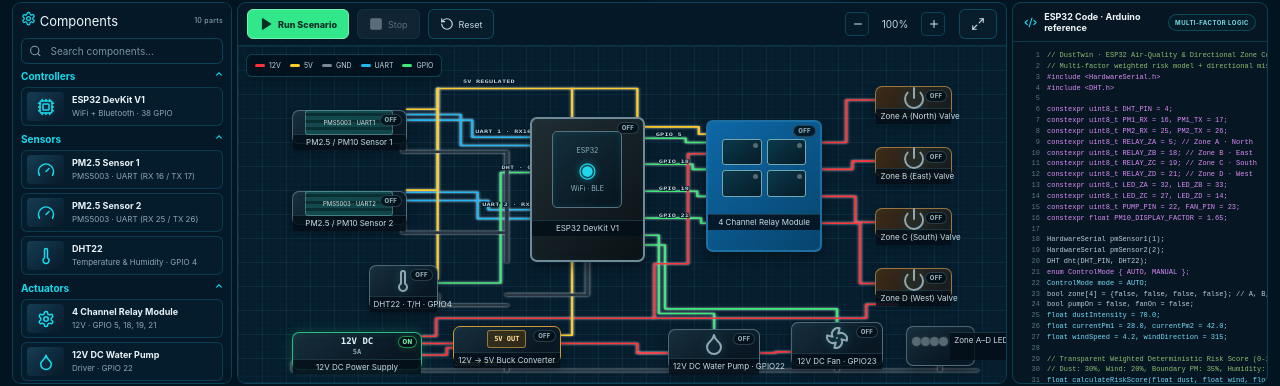
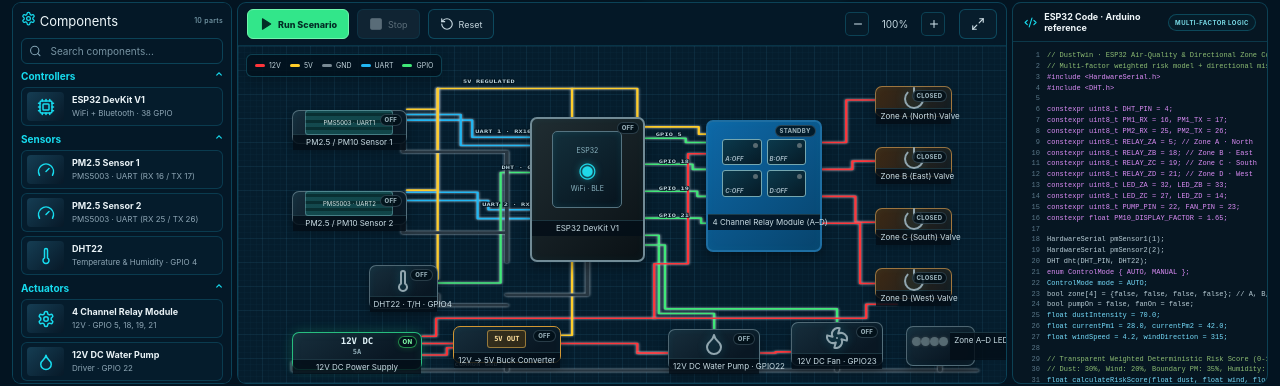
Before and after one commit to meherabmehu/DustTwin, a React (Vite) app: page /circuit-simulation in a window 1280 px wide. Shown: the part 214-600 px from the top of the page. Built offline with nearby package versions, Linux system fonts and the light colour scheme.

Commit message:
syncing the circuit hardware state

```diff
--- a/src/features/circuit-simulator/CircuitCanvas.tsx
+++ b/src/features/circuit-simulator/CircuitCanvas.tsx
@@ -14,19 +14,20 @@
   children?: ReactNode;
   active?: boolean;
   showState?: boolean;
+  stateLabel?: string;
 };
 
 const ZONE_LETTERS = ['Zone A (North)', 'Zone B (East)', 'Zone C (South)', 'Zone D (West)'];
 
-function CircuitPart({ className, icon, name, children, active = false, showState = false }: PartProps) {
+function CircuitPart({ className, icon, name, children, active = false, showState = false, stateLabel }: PartProps) {
   return (
     <div
       className={`circuit-part ${className} ${showState ? (active ? 'is-active' : 'is-inactive') : ''}`}
       data-state={showState ? (active ? 'on' : 'off') : undefined}
       role={showState ? 'img' : undefined}
-      aria-label={showState ? `${name}: ${active ? 'ON' : 'OFF'}` : undefined}
+      aria-label={showState ? `${name}: ${stateLabel ?? (active ? 'ON' : 'OFF')}` : undefined}
     >
-      {showState && <OutputStateBadge active={active} />}
+      {showState && <OutputStateBadge active={active} label={stateLabel} />}
       <div className="part-art">{children ?? icon}</div>
       <div className="part-name">{name}</div>
     </div>
@@ -97,17 +98,20 @@
         <CircuitPart
           className="relay-board"
           icon={<Settings />}
-          name="4 Channel Relay Module"
+          name="4 Channel Relay Module (A–D)"
           active={anyZoneActive}
           showState
+          stateLabel={anyZoneActive ? 'ACTIVE' : 'STANDBY'}
         >
           <span className="relay-blocks">
             {state.zones.map((active, index) => (
               <i
                 className={active ? 'relay-channel active' : 'relay-channel'}
                 key={index}
-                title={`Relay ${index + 1} (${ZONE_LETTERS[index]}): ${active ? 'ACTIVE' : 'STANDBY'}`}
-              />
+                title={`Relay ${['A', 'B', 'C', 'D'][index]} (${ZONE_LETTERS[index]}): ${active ? 'ON' : 'OFF'}`}
+              >
+                <small className="relay-tag">{['A', 'B', 'C', 'D'][index]}:{active ? 'ON' : 'OFF'}</small>
+              </i>
             ))}
           </span>
         </CircuitPart>
@@ -119,6 +123,7 @@
             name={`${ZONE_LETTERS[index]} Valve`}
             active={active}
             showState
+            stateLabel={active ? 'OPEN' : 'CLOSED'}
             key={index}
           />
         ))}
--- a/src/features/circuit-simulator/simulatorEngine.ts
+++ b/src/features/circuit-simulator/simulatorEngine.ts
@@ -280,15 +280,21 @@
 }
 
 function buildScenarioExecutionLog(state: SimulatorState): Array<{ message: string; level?: LogLevel }> {
+  const activeZoneNames = state.zones
+    .map((active, index) => (active ? `Zone ${['A', 'B', 'C', 'D'][index]}` : null))
+    .filter(Boolean) as string[];
+  const activeZonesSummary = activeZoneNames.length ? activeZoneNames.join(' + ') : 'None (Standby)';
+
   return [
     { message: `[READY] DustTwin Circuit Scenario · ${state.mode === 'auto' ? 'AUTO' : 'MANUAL'}`, level: 'info' },
     { message: `Dust Source: ${state.dustIntensity}%`, level: 'info' },
     { message: `PM Sensor 1: ${state.pm1} µg/m³ · PM Sensor 2: ${state.pm2} µg/m³`, level: 'info' },
     { message: `Temperature: ${state.temperature.toFixed(1)} °C · Humidity: ${state.humidity}% RH`, level: 'info' },
     { message: `Wind: ${state.predictedDirection} (${state.windDirection}°) ${state.windSpeed.toFixed(1)} m/s`, level: 'info' },
-    { message: `Risk Score: ${state.riskScore} · Risk Level: ${state.riskStatus}`, level: state.riskStatus === 'HIGH' || state.riskStatus === 'VERY HIGH' ? 'warning' : 'info' },
+    { message: `Risk Score: ${state.riskScore}/100 · Risk Level: ${state.riskStatus}`, level: state.riskStatus === 'HIGH' || state.riskStatus === 'VERY HIGH' ? 'warning' : 'info' },
     { message: `Predicted Direction: ${state.predictedDirection}`, level: 'info' },
     { message: `Zone A: ${state.zones[0] ? 'ACTIVE' : 'STANDBY'} · Zone B: ${state.zones[1] ? 'ACTIVE' : 'STANDBY'} · Zone C: ${state.zones[2] ? 'ACTIVE' : 'STANDBY'} · Zone D: ${state.zones[3] ? 'ACTIVE' : 'STANDBY'}`, level: state.zones.some(Boolean) ? 'success' : 'info' },
+    { message: `Action: ${state.riskStatus}, ${activeZonesSummary}, Pump ${state.pumpOn ? 'ON' : 'OFF'}, Flow ${state.requiredFlowLpm.toFixed(2)} L/min`, level: state.pumpOn ? 'success' : 'info' },
     { message: `Required Flow: ${state.requiredFlowLpm.toFixed(2)} L/min · Projected Water Use: ${state.projectedWaterL.toFixed(2)} L · Misting Duration: ${state.mistingDurationSeconds} sec`, level: 'info' },
     { message: `Pump: ${state.pumpOn ? 'ON' : 'OFF'}`, level: state.pumpOn ? 'success' : 'info' },
   ];
--- a/src/styles-circuit-polish.css
+++ b/src/styles-circuit-polish.css
@@ -27,3 +27,17 @@
 @media (min-width: 1100px) and (max-height: 820px) and (prefers-reduced-motion: reduce) {
   .circuit-board-inner { transition: none; }
 }
+
+.relay-tag {
+  position: absolute;
+  left: 2px;
+  bottom: 2px;
+  font-size: 6px;
+  line-height: 1;
+  font-weight: 700;
+  color: #a0b6c2;
+  pointer-events: none;
+}
+.relay-channel.active .relay-tag {
+  color: #3bf36e;
+}
```
Also changed, not shown: 1 other file (tests, documents, lock files or other folders).
